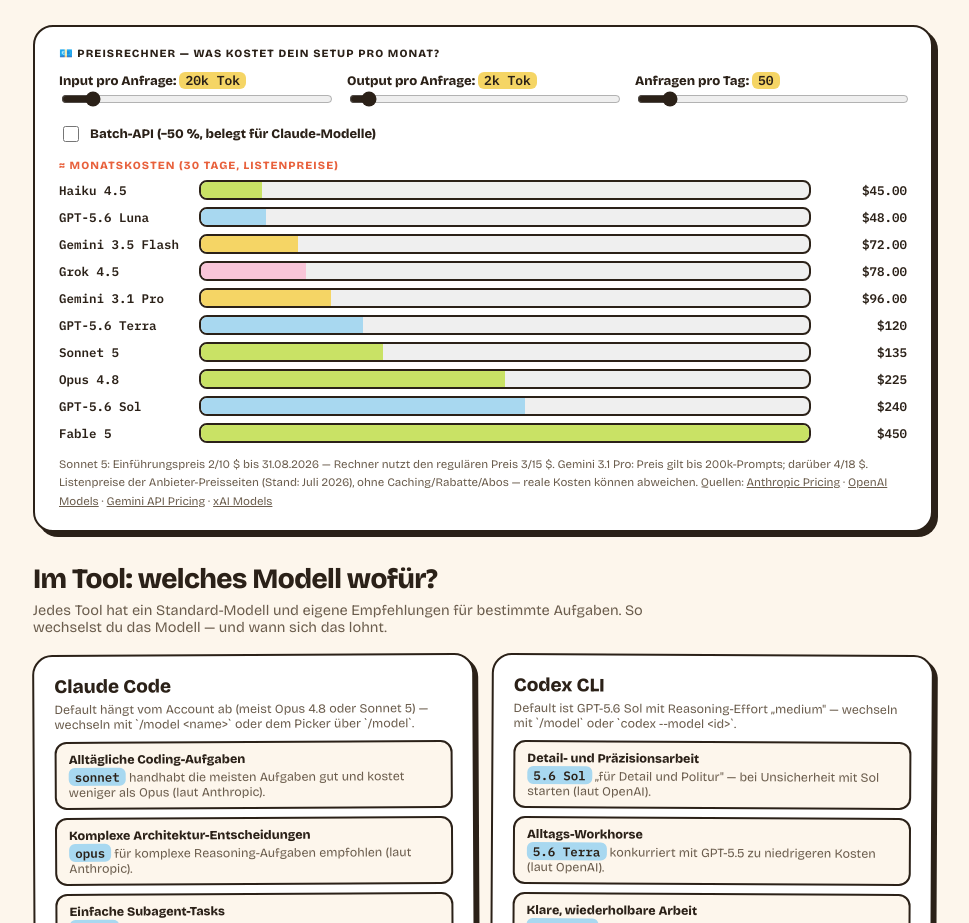
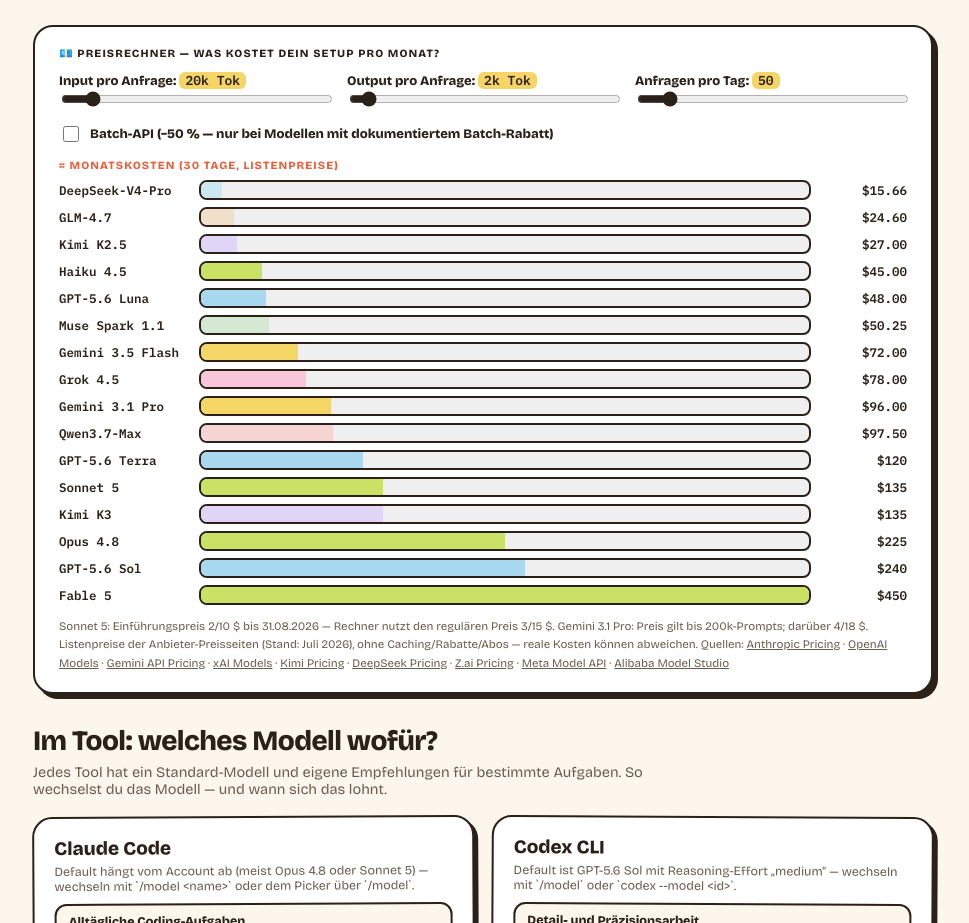
Before and after one commit to MarvinRey7879/promptgarden, a Next.js app in the folder site/: page /de/vergleiche/ in a window 1280 px wide. Shown: the part 9992-10915 px from the top of the page, without its empty margins (157-1126 px from the left). Built offline with nearby package versions, Linux system fonts and the light colour scheme; no server answers.

Commit message:
Preisrechner: +6 Modelle (Kimi K3/K2.5, DeepSeek, GLM-4.7, Muse Spark, Qwen3.7-Max), Batch-Rabatt je Modell-Flag
Co-Authored-By: Claude Fable 5 <noreply@anthropic.com>
Claude-Session: https://claude.ai/code/session_01WAX1FPYunp7ykwPmMkFSFE

```diff
--- a/site/components/PriceCalculator.tsx
+++ b/site/components/PriceCalculator.tsx
@@ -7,20 +7,27 @@ import { useState } from 'react';
  * verifizierten Preistabelle (research/vergleiche-modelle-research.md, Stand: Juli 2026).
  * Reine Client-Rechnung, keine Requests. Quellen unten verlinkt.
  */
-type PriceModel = { name: string; anbieter: string; inP: number; outP: number; note?: string };
+type PriceModel = { name: string; anbieter: string; inP: number; outP: number; note?: string; batch?: boolean };
 
 // Stand: Juli 2026 — Listenpreise laut Anbieter-Preisseiten (Quellen im Disclaimer)
 const MODELS: PriceModel[] = [
-  { name: 'Haiku 4.5', anbieter: 'Anthropic', inP: 1, outP: 5 },
-  { name: 'Sonnet 5', anbieter: 'Anthropic', inP: 3, outP: 15, note: 'intro' },
-  { name: 'Opus 4.8', anbieter: 'Anthropic', inP: 5, outP: 25 },
-  { name: 'Fable 5', anbieter: 'Anthropic', inP: 10, outP: 50 },
+  // Batch-Flag nur wo der −50-%-Rabatt vom Anbieter dokumentiert ist (Research 17.07.2026)
+  { name: 'Haiku 4.5', anbieter: 'Anthropic', inP: 1, outP: 5, batch: true },
+  { name: 'Sonnet 5', anbieter: 'Anthropic', inP: 3, outP: 15, note: 'intro', batch: true },
+  { name: 'Opus 4.8', anbieter: 'Anthropic', inP: 5, outP: 25, batch: true },
+  { name: 'Fable 5', anbieter: 'Anthropic', inP: 10, outP: 50, batch: true },
   { name: 'GPT-5.6 Luna', anbieter: 'OpenAI', inP: 1, outP: 6 },
   { name: 'GPT-5.6 Terra', anbieter: 'OpenAI', inP: 2.5, outP: 15 },
   { name: 'GPT-5.6 Sol', anbieter: 'OpenAI', inP: 5, outP: 30 },
-  { name: 'Gemini 3.5 Flash', anbieter: 'Google', inP: 1.5, outP: 9 },
-  { name: 'Gemini 3.1 Pro', anbieter: 'Google', inP: 2, outP: 12, note: 'tier' },
+  { name: 'Gemini 3.5 Flash', anbieter: 'Google', inP: 1.5, outP: 9, batch: true },
+  { name: 'Gemini 3.1 Pro', anbieter: 'Google', inP: 2, outP: 12, note: 'tier', batch: true },
   { name: 'Grok 4.5', anbieter: 'xAI', inP: 2, outP: 6 },
+  { name: 'Kimi K3', anbieter: 'Moonshot', inP: 3, outP: 15 },
+  { name: 'Kimi K2.5', anbieter: 'Moonshot', inP: 0.6, outP: 3 },
+  { name: 'DeepSeek-V4-Pro', anbieter: 'DeepSeek', inP: 0.435, outP: 0.87 },
+  { name: 'GLM-4.7', anbieter: 'Zhipu', inP: 0.6, outP: 2.2 },
+  { name: 'Muse Spark 1.1', anbieter: 'Meta', inP: 1.25, outP: 4.25 },
+  { name: 'Qwen3.7-Max', anbieter: 'Alibaba', inP: 2.5, outP: 7.5, batch: true },
 ];
 
 const PROVIDER_COLORS: Record<string, string> = {
@@ -28,6 +35,11 @@ const PROVIDER_COLORS: Record<string, string> = {
   OpenAI: 'var(--blue)',
   Google: 'var(--yellow)',
   xAI: 'var(--pink)',
+  Moonshot: '#e0d4f7',
+  DeepSeek: '#c9e8f0',
+  Zhipu: '#f0e0c9',
+  Meta: '#d4e8d4',
+  Alibaba: '#f7d4d4',
 };
 
 const TXT: Record<string, Record<string, string>> = {
@@ -36,7 +48,7 @@ const TXT: Record<string, Record<string, string>> = {
     inTok: 'Input pro Anfrage',
     outTok: 'Output pro Anfrage',
     reqs: 'Anfragen pro Tag',
-    batch: 'Batch-API (−50 %, belegt für Claude-Modelle)',
+    batch: 'Batch-API (−50 % — nur bei Modellen mit dokumentiertem Batch-Rabatt)',
     month: '≈ Monatskosten (30 Tage, Listenpreise)',
     noteIntro: 'Sonnet 5: Einführungspreis 2/10 $ bis 31.08.2026 — Rechner nutzt den regulären Preis 3/15 $.',
     noteTier: 'Gemini 3.1 Pro: Preis gilt bis 200k-Prompts; darüber 4/18 $.',
@@ -47,7 +59,7 @@ const TXT: Record<string, Record<string, string>> = {
     inTok: 'Input per request',
     outTok: 'Output per request',
     reqs: 'Requests per day',
-    batch: 'Batch API (−50%, documented for Claude models)',
+    batch: 'Batch API (−50% — only for models with a documented batch discount)',
     month: '≈ monthly cost (30 days, list prices)',
     noteIntro: 'Sonnet 5: intro pricing $2/$10 until Aug 31, 2026 — calculator uses the regular $3/$15.',
     noteTier: 'Gemini 3.1 Pro: price applies up to 200k prompts; above that $4/$18.',
@@ -58,7 +70,7 @@ const TXT: Record<string, Record<string, string>> = {
     inTok: 'Input por petición',
     outTok: 'Output por petición',
     reqs: 'Peticiones al día',
-    batch: 'Batch API (−50 %, documentado para modelos Claude)',
+    batch: 'Batch API (−50 % — solo para modelos con descuento batch documentado)',
     month: '≈ coste mensual (30 días, precios de lista)',
     noteIntro: 'Sonnet 5: precio de lanzamiento 2/10 $ hasta el 31.08.2026 — la calculadora usa el precio regular 3/15 $.',
     noteTier: 'Gemini 3.1 Pro: precio hasta prompts de 200k; por encima, 4/18 $.',
@@ -69,7 +81,7 @@ const TXT: Record<string, Record<string, string>> = {
     inTok: 'Input par requête',
     outTok: 'Output par requête',
     reqs: 'Requêtes par jour',
-    batch: 'Batch API (−50 %, documenté pour les modèles Claude)',
+    batch: 'Batch API (−50 % — uniquement pour les modèles avec remise batch documentée)',
     month: '≈ coût mensuel (30 jours, prix catalogue)',
     noteIntro: 'Sonnet 5 : prix de lancement 2/10 $ jusqu’au 31.08.2026 — le calculateur utilise le prix normal 3/15 $.',
     noteTier: 'Gemini 3.1 Pro : prix jusqu’à 200k de prompt ; au-delà 4/18 $.',
@@ -80,7 +92,7 @@ const TXT: Record<string, Record<string, string>> = {
     inTok: '每次请求的输入',
     outTok: '每次请求的输出',
     reqs: '每天请求数',
-    batch: 'Batch API（−50%，Claude 模型有官方说明）',
+    batch: 'Batch API（−50%——仅适用于官方说明有批量折扣的模型）',
     month: '≈ 每月费用（30 天，按目录价）',
     noteIntro: 'Sonnet 5：2026-08-31 前为推广价 $2/$10——计算器使用常规价 $3/$15。',
     noteTier: 'Gemini 3.1 Pro：价格适用于 200k 以内的提示；超过为 $4/$18。',
@@ -93,6 +105,11 @@ const SOURCES = [
   { title: 'OpenAI Models', url: 'https://developers.openai.com/api/docs/models' },
   { title: 'Gemini API Pricing', url: 'https://ai.google.dev/gemini-api/docs/pricing' },
   { title: 'xAI Models', url: 'https://docs.x.ai/docs/models' },
+  { title: 'Kimi Pricing', url: 'https://platform.kimi.ai/docs/pricing/chat-k3' },
+  { title: 'DeepSeek Pricing', url: 'https://api-docs.deepseek.com/quick_start/pricing/' },
+  { title: 'Z.ai Pricing', url: 'https://docs.z.ai/guides/overview/pricing' },
+  { title: 'Meta Model API', url: 'https://developer.meta.com/ai/products/meta-model-api/' },
+  { title: 'Alibaba Model Studio', url: 'https://www.alibabacloud.com/help/en/model-studio/model-pricing' },
 ];
 
 const fmt = (n: number) =>
@@ -106,7 +123,7 @@ export default function PriceCalculator({ lang }: { lang: string }) {
   const [batch, setBatch] = useState(false);
 
   const rows = MODELS.map((m) => {
-    const factor = batch && m.anbieter === 'Anthropic' ? 0.5 : 1;
+    const factor = batch && m.batch ? 0.5 : 1;
     const perReq = ((inTok * 1000) / 1e6) * m.inP + ((outTok * 1000) / 1e6) * m.outP;
     return { ...m, cost: perReq * reqs * 30 * factor };
   }).sort((a, b) => a.cost - b.cost);
```
